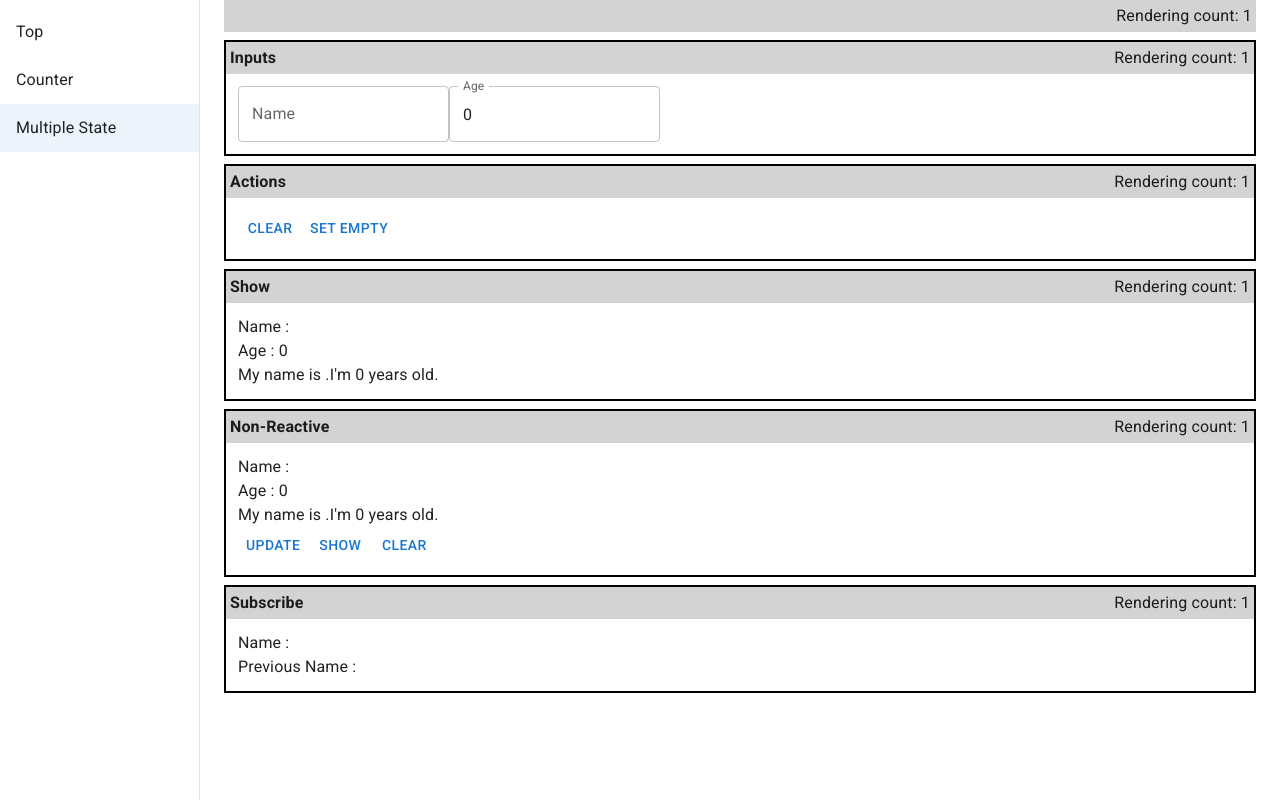
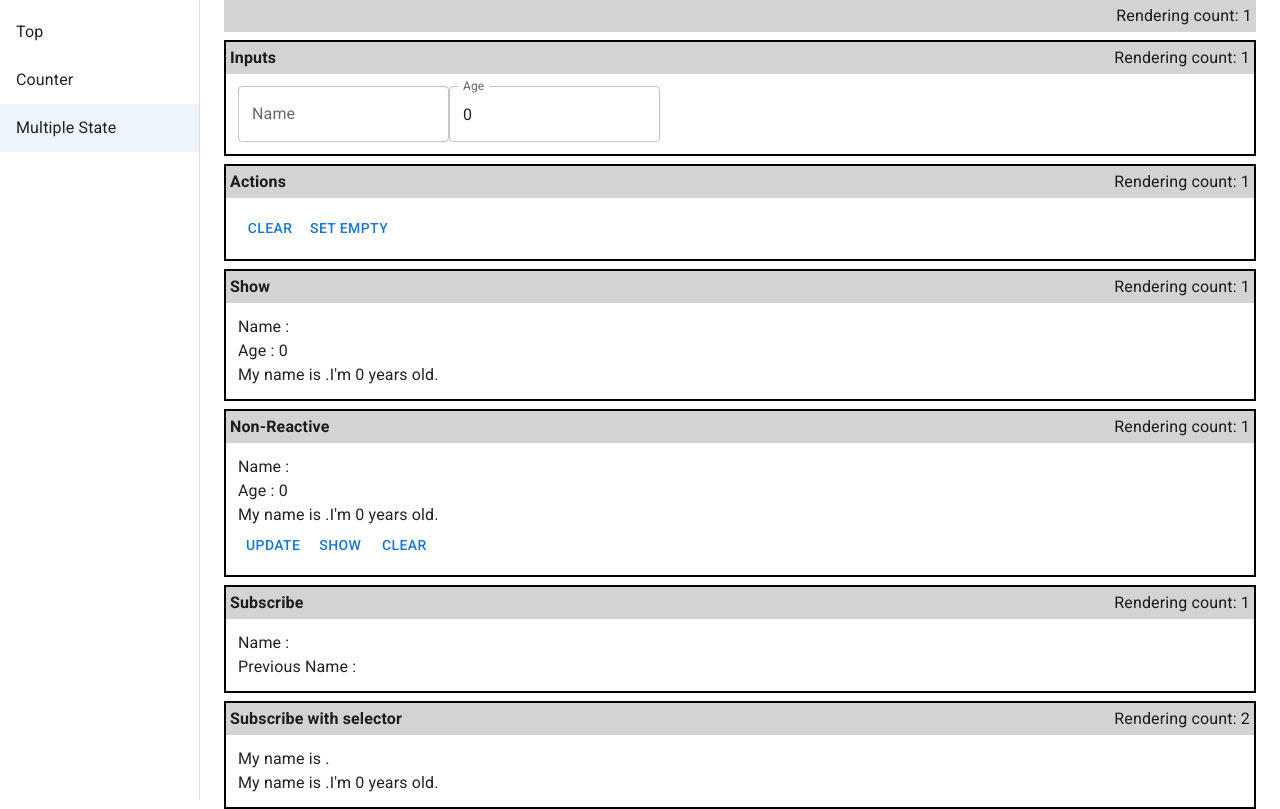
Before and after one commit to dodo-lab/sandbox, a Next.js app in the folder react/zustand-sandbox/: page /multiple-state in a window 1280 px wide. Built offline with nearby package versions, Linux system fonts and the light colour scheme.

Commit message:
✨: subscribeWithSelectorを使って必要な情報だけ検知

```diff
--- a/react/zustand-sandbox/src/pages/multiple-state.tsx
+++ b/react/zustand-sandbox/src/pages/multiple-state.tsx
@@ -119,6 +119,46 @@ const Subscribe: React.FC<BoxProps> = props => {
   );
 };
 
+const SubscribeWithSelector: React.FC<BoxProps> = props => {
+  const [name, setName] = useState('');
+  const [nameAndAge, setNameAndAge] = useState('');
+  const renderingCount = useRenderingCount('Subscribe with selector');
+
+  useEffect(() => {
+    const unSubscribes: (() => void)[] = [];
+    unSubscribes.push(
+      useUser.subscribe(
+        state => state.name,
+        name => setName(`My name is ${name}.`),
+        {fireImmediately: true},
+      ),
+    );
+    unSubscribes.push(
+      useUser.subscribe(
+        state => ({name: state.name, age: state.age}),
+        ({name, age}) => setNameAndAge(`My name is ${name}.I'm ${age} years old.`),
+        {fireImmediately: true, equalityFn: shallow},
+      ),
+    );
+
+    return () => {
+      for (const func of unSubscribes) {
+        func();
+      }
+    };
+  }, []);
+
+  return (
+    <ItemBox {...props}>
+      {renderingCount}
+      <Box sx={{p: 1.5}}>
+        <Typography>{name}</Typography>
+        <Typography>{nameAndAge}</Typography>
+      </Box>
+    </ItemBox>
+  );
+};
+
 const Page: NextPage = () => {
   const renderingCount = useRenderingCount();
 
@@ -131,6 +171,7 @@ const Page: NextPage = () => {
         <Show />
         <NonReactive />
         <Subscribe />
+        <SubscribeWithSelector />
       </Box>
     </Container>
   );
--- a/react/zustand-sandbox/src/states/useUser.ts
+++ b/react/zustand-sandbox/src/states/useUser.ts
@@ -1,4 +1,5 @@
 import create from 'zustand';
+import {subscribeWithSelector} from 'zustand/middleware';
 
 type State = {
   name: string;
@@ -9,11 +10,13 @@ type State = {
   serif: () => string;
 };
 
-export const useUser = create<State>((set, get) => ({
+export const useUser = create(
+  subscribeWithSelector<State>((set, get) => ({
     name: '',
     age: 0,
     setName: name => set({name}),
     setAge: age => set({age}),
     clear: () => set({name: '', age: 0}),
     serif: () => `My name is ${get().name}.I'm ${get().age} years old.`,
-}));
+  })),
+);
```
Lines whose indentation alone changed are shown as unchanged.
